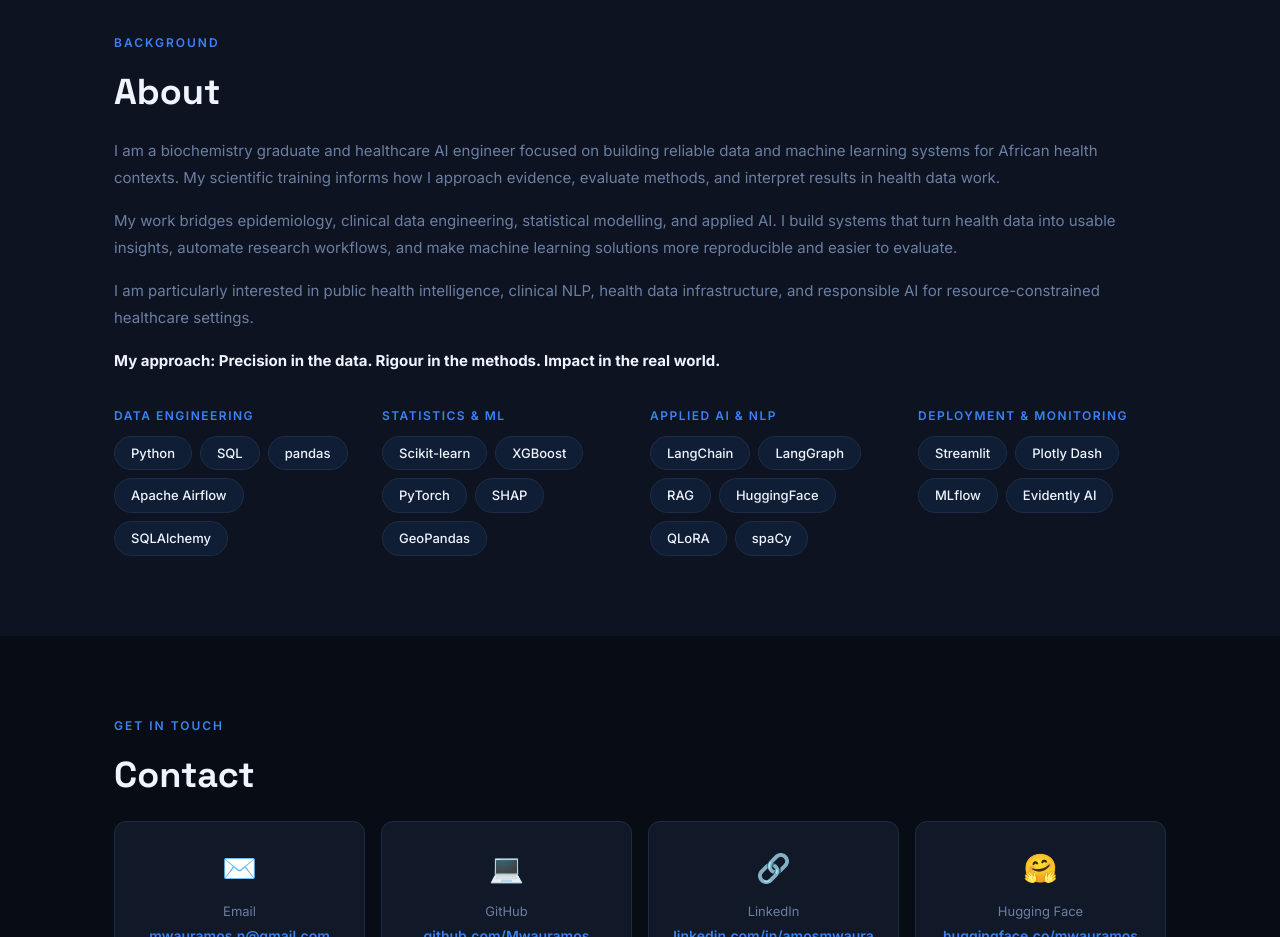
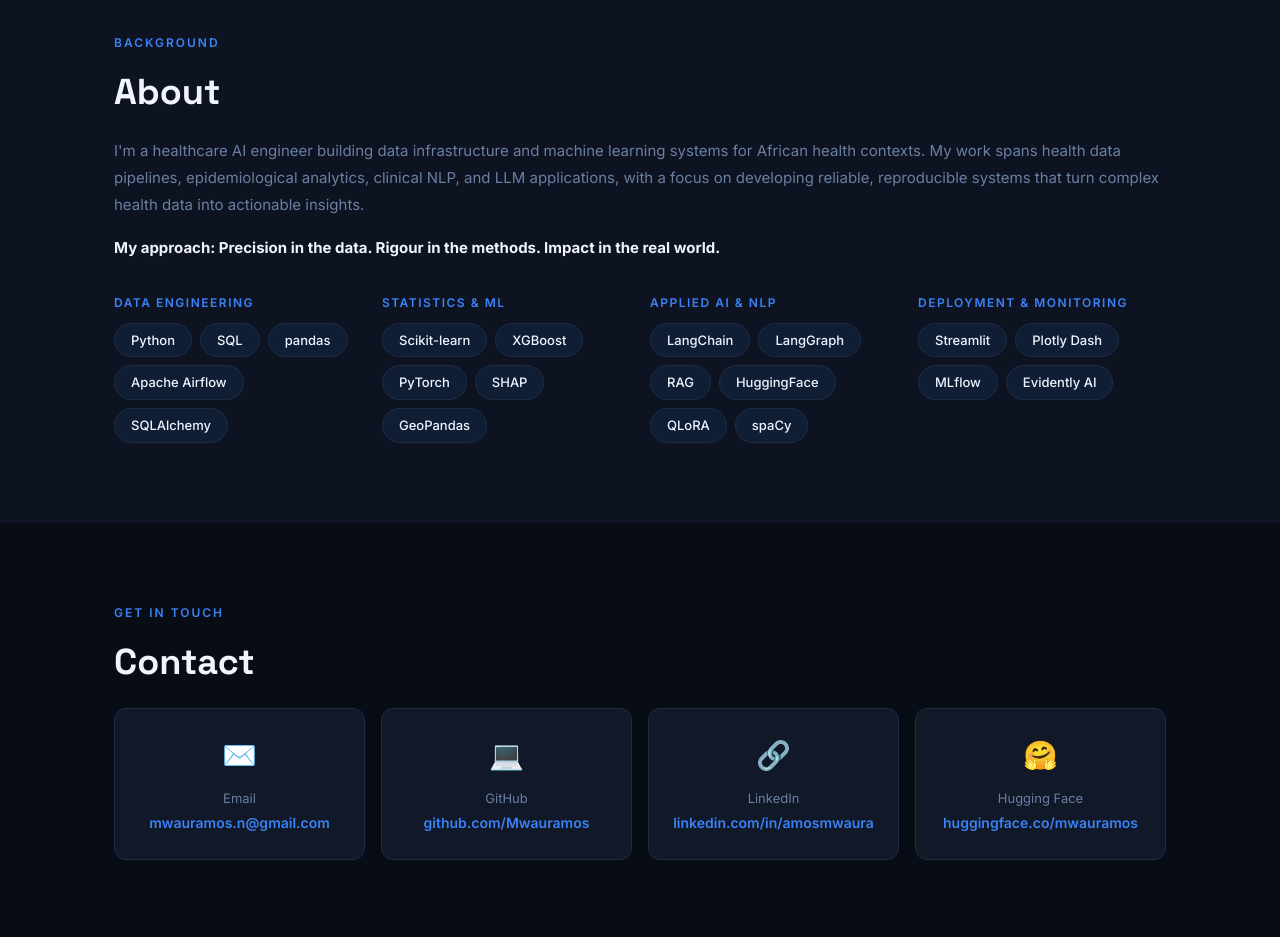
Before and after one commit to Mwauramos/zenik-ai, a plain HTML site: page index.html in a window 1280 px wide. Shown: the part 4440-5377 px from the top of the page. Drawn offline with Linux system fonts and the light colour scheme.

Commit message:
Update about section copy

```diff
--- a/index.html
+++ b/index.html
@@ -363,9 +363,7 @@
     <div class="section-label">Background</div>
     <div class="section-title">About</div>
     <div class="about-text">
-      <p>I am a biochemistry graduate and healthcare AI engineer focused on building reliable data and machine learning systems for African health contexts. My scientific training informs how I approach evidence, evaluate methods, and interpret results in health data work.</p>
-      <p>My work bridges epidemiology, clinical data engineering, statistical modelling, and applied AI. I build systems that turn health data into usable insights, automate research workflows, and make machine learning solutions more reproducible and easier to evaluate.</p>
-      <p>I am particularly interested in public health intelligence, clinical NLP, health data infrastructure, and responsible AI for resource-constrained healthcare settings.</p>
+      <p>I'm a healthcare AI engineer building data infrastructure and machine learning systems for African health contexts. My work spans health data pipelines, epidemiological analytics, clinical NLP, and LLM applications, with a focus on developing reliable, reproducible systems that turn complex health data into actionable insights.</p>
       <p><strong>My approach: Precision in the data. Rigour in the methods. Impact in the real world.</strong></p>
       <div class="skills-grid">
         <div class="skill-group">
```
